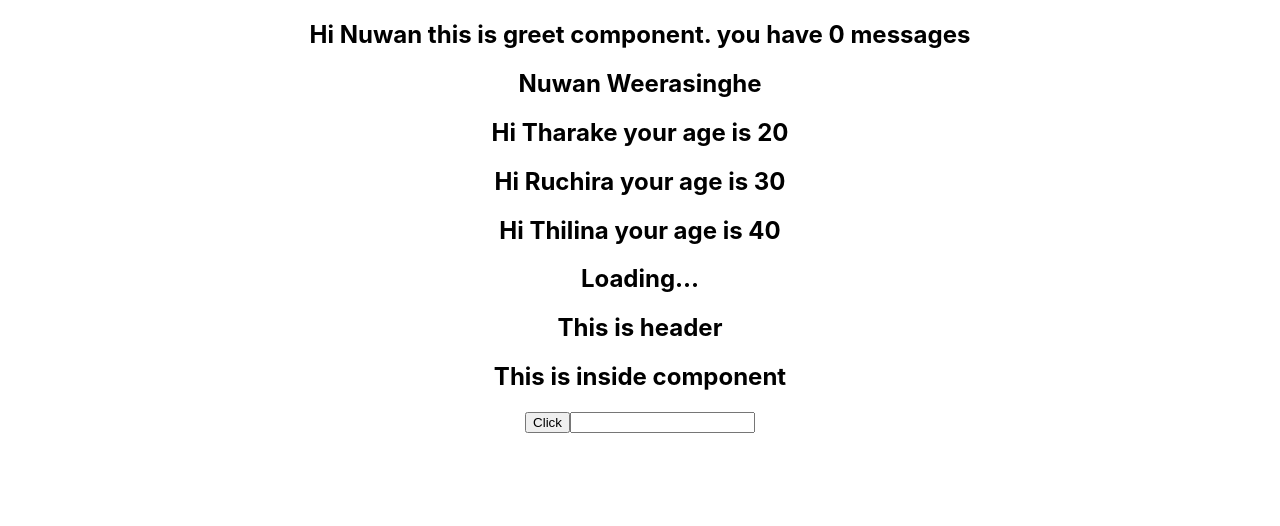
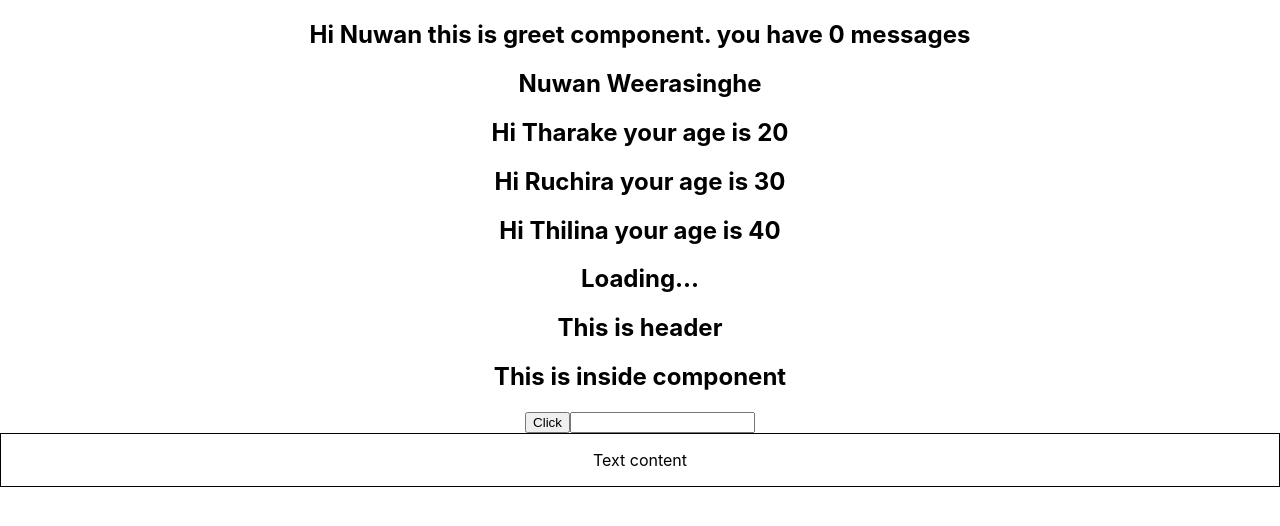
Before and after one commit to nuwan199044/react-typescript, a React (Create React App) app: page / in a window 1280 px wide. Shown: the top 526 px of the page. Built offline with nearby package versions, Linux system fonts and the light colour scheme.

Commit message:
Working with style props

```diff
--- a/src/App.tsx
+++ b/src/App.tsx
@@ -7,6 +7,7 @@
 import { Header } from './components/Header';
 import { Button } from './components/Button';
 import { Input } from './components/Input';
+import { Container } from './components/Container';
 
 
 function App() {
@@ -47,6 +48,7 @@
         }}
       />
       <Input value='' handleChange={(event) => console.log(event)} />
+      <Container styles={{border: '1px solid black', padding: '1rem'}} />
     </div>
   );
 }
--- /dev/null
+++ b/src/components/Container.tsx
@@ -0,0 +1,9 @@
+type ContainerProps = {
+    styles: React.CSSProperties
+}
+
+export const Container = (props: ContainerProps) => {
+    return (
+        <div style={props.styles}>Text content</div>
+    )
+}
```
